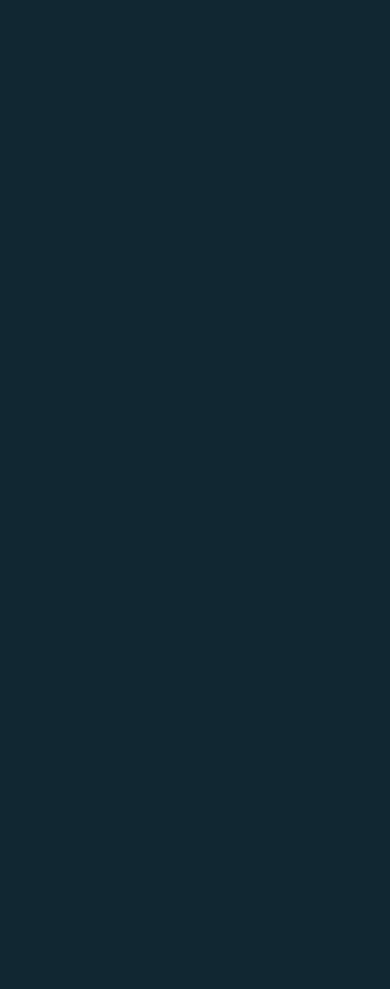
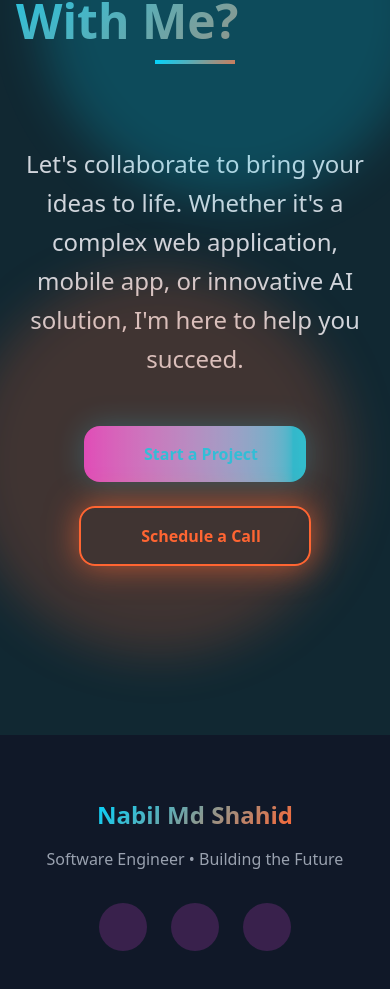
Before and after one commit to nabil404/portfolio, a Next.js app in the folder apps/client/: page / in a window 390 px wide. Shown: the part 6965-7954 px from the top of the page. Before the commit the page ends 6700 px from the top, so only its background shows below. Built offline with nearby package versions, Linux system fonts and the light colour scheme.

Commit message:
add work with me and footer section

```diff
--- a/apps/client/src/app/layout.tsx
+++ b/apps/client/src/app/layout.tsx
@@ -3,6 +3,7 @@ import { Geist, Geist_Mono } from 'next/font/google'
 import './globals.css'
 import { LayoutContextProvider } from '@/context/layout-context'
 import { Navbar } from '@/components/header/navbar'
+import { Footer } from '@/components/footer/footer'
 
 const geistSans = Geist({
   variable: '--font-geist-sans',
@@ -32,6 +33,7 @@ export default function RootLayout({
         >
           <Navbar />
           {children}
+          <Footer />
         </body>
       </LayoutContextProvider>
     </html>
--- a/apps/client/src/app/page.tsx
+++ b/apps/client/src/app/page.tsx
@@ -3,6 +3,7 @@ import { AboutMe } from '@/components/about-me/about-me'
 import { TechnicalSkills } from '@/components/technical-skills/technical-skills'
 import { Experience } from '@/components/experience/experience'
 import { FeaturedProjects } from '@/components/featured-projects/featured-projects'
+import { WorkWithMe } from '@/components/work-with-me/work-with-me'
 
 export default function LandingPage() {
   return (
@@ -12,6 +13,7 @@ export default function LandingPage() {
       <TechnicalSkills />
       <Experience />
       <FeaturedProjects />
+      <WorkWithMe />
     </>
   )
 }
--- /dev/null
+++ b/apps/client/src/components/footer/footer.tsx
@@ -0,0 +1,23 @@
+export const Footer = () => {
+  return (
+    <footer className="py-16 bg-gray-900">
+      <div className="container mx-auto px-8">
+        <div className="text-center">
+          <div className="text-2xl font-bold gradient-text mb-4 w-fit mx-auto">Nabil Md Shahid</div>
+          <p className="text-gray-400 mb-8">Software Engineer • Building the Future</p>
+          <div className="flex justify-center space-x-6">
+            <span className="w-12 h-12 bg-accent/20 rounded-full flex items-center justify-center hover:bg-accent hover:text-primary transition-colors cursor-pointer">
+              <i className="fa-brands fa-linkedin text-lg"></i>
+            </span>
+            <span className="w-12 h-12 bg-accent/20 rounded-full flex items-center justify-center hover:bg-accent hover:text-primary transition-colors cursor-pointer">
+              <i className="fa-brands fa-github text-lg"></i>
+            </span>
+            <span className="w-12 h-12 bg-accent/20 rounded-full flex items-center justify-center hover:bg-accent hover:text-primary transition-colors cursor-pointer">
+              <i className="fa-brands fa-twitter text-lg"></i>
+            </span>
+          </div>
+        </div>
+      </div>
+    </footer>
+  )
+}
--- /dev/null
+++ b/apps/client/src/components/work-with-me/work-with-me.tsx
@@ -0,0 +1,33 @@
+import { Background } from '@/components/common/background'
+import { TitleWithSeparator } from '@/components/common/title-with-separator'
+
+export const WorkWithMe = () => {
+  return (
+    <section
+      id="contact"
+      className="container mx-auto h-[1000px] md:h-[800px] px-4 relative overflow-hidden"
+    >
+      <Background />
+
+      <div className="flex flex-col h-full items-center justify-center">
+        <TitleWithSeparator title="Want to Work With Me?" />
+        <p className="text-2xl text-gray-300 mb-12 text-center leading-relaxed">
+          Let&apos;s collaborate to bring your ideas to life. Whether it&apos;s a complex web
+          application, mobile app, or innovative AI solution, I&apos;m here to help you succeed.
+        </p>
+        <div className="mx-auto text-center">
+          <div className="flex flex-col sm:flex-row gap-6 justify-center items-center">
+            <button className="bg-gradient-to-r from-accent to-cyan-400 px-12 py-4 rounded-lg font-semibold text-primary hover:scale-105 transition-transform glow-effect">
+              <i className="fa-solid fa-envelope mr-3"></i>
+              Start a Project
+            </button>
+            <button className="border-2 border-secondary px-12 py-4 rounded-lg font-semibold text-secondary hover:bg-secondary hover:text-white transition-colors pulse-glow">
+              <i className="fa-solid fa-calendar mr-3"></i>
+              Schedule a Call
+            </button>
+          </div>
+        </div>
+      </div>
+    </section>
+  )
+}
```
